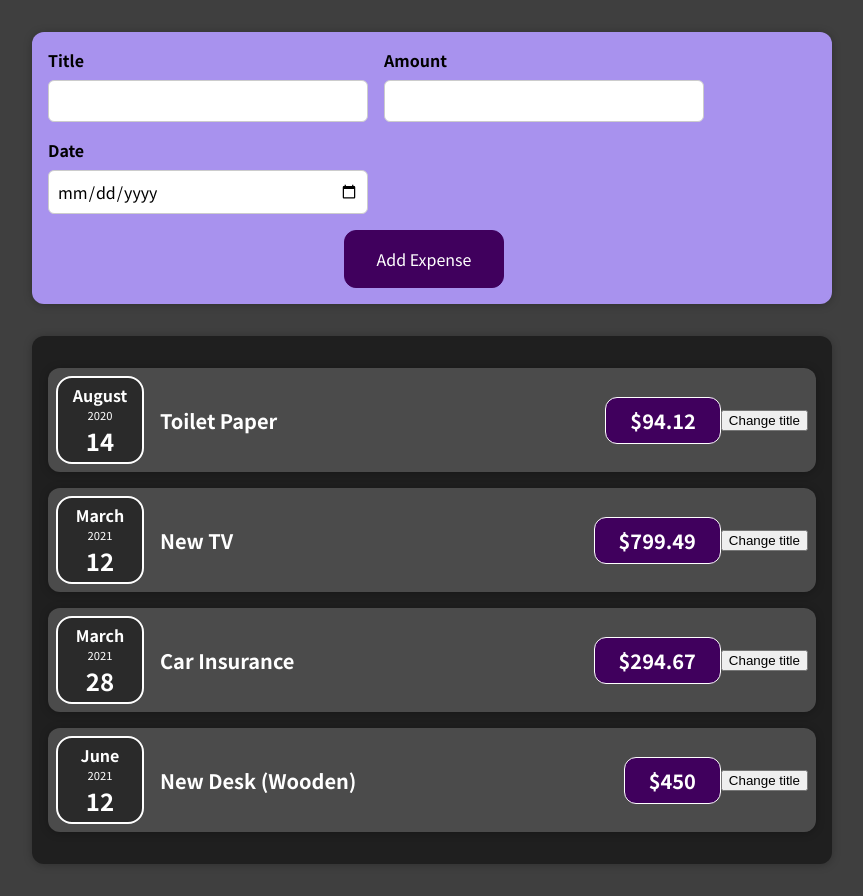
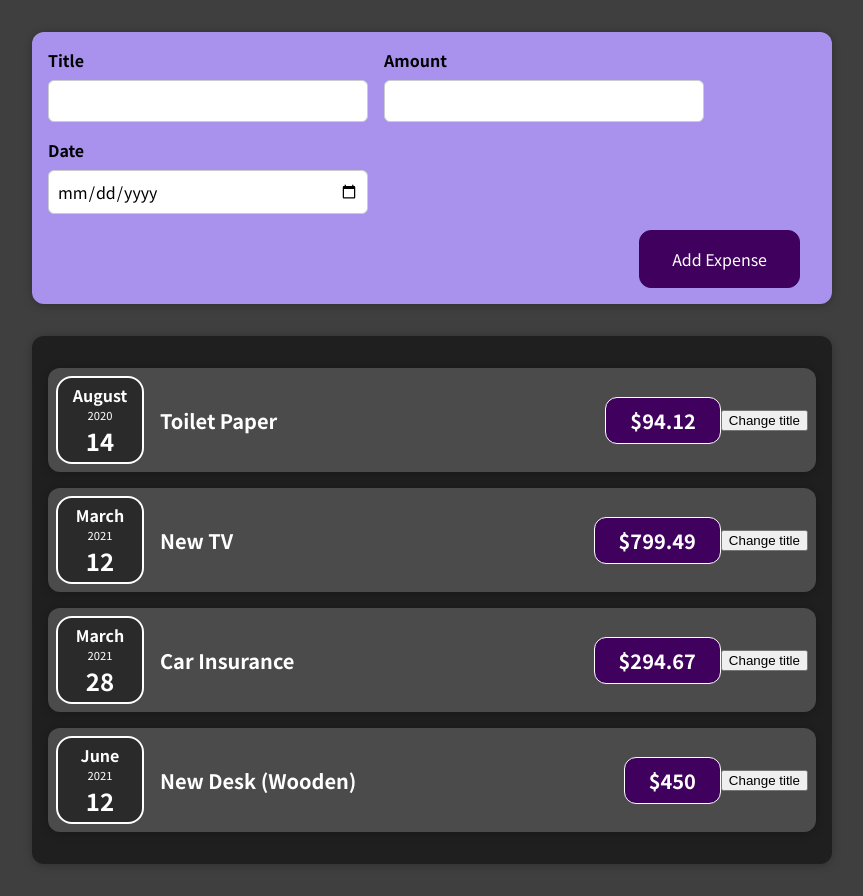
Before and after one commit to AmolShelke2/Expense-tracker-react, a React (Create React App) app: page / in a window 1280 px wide. Shown: the whole page, without its empty margins (208-1071 px from the left). Built offline with nearby package versions, Linux system fonts and the light colour scheme.

Commit message:
Fixed className of Button and adding Listening to user inputs

```diff
--- a/src/component/newExpense/ExpenseForm.js
+++ b/src/component/newExpense/ExpenseForm.js
@@ -21,7 +21,7 @@ const ExpenseForm = () => {
           <input type="date" min="2019-01-01" max="2022-12-31" />
         </div>
       </div>
-      <div className="new-expense__action">
+      <div className="new-expense__actions">
         <button type="submit">Add Expense</button>
       </div>
     </form>
```
Also changed, not shown: 1 other file (tests, documents, lock files or other folders).
